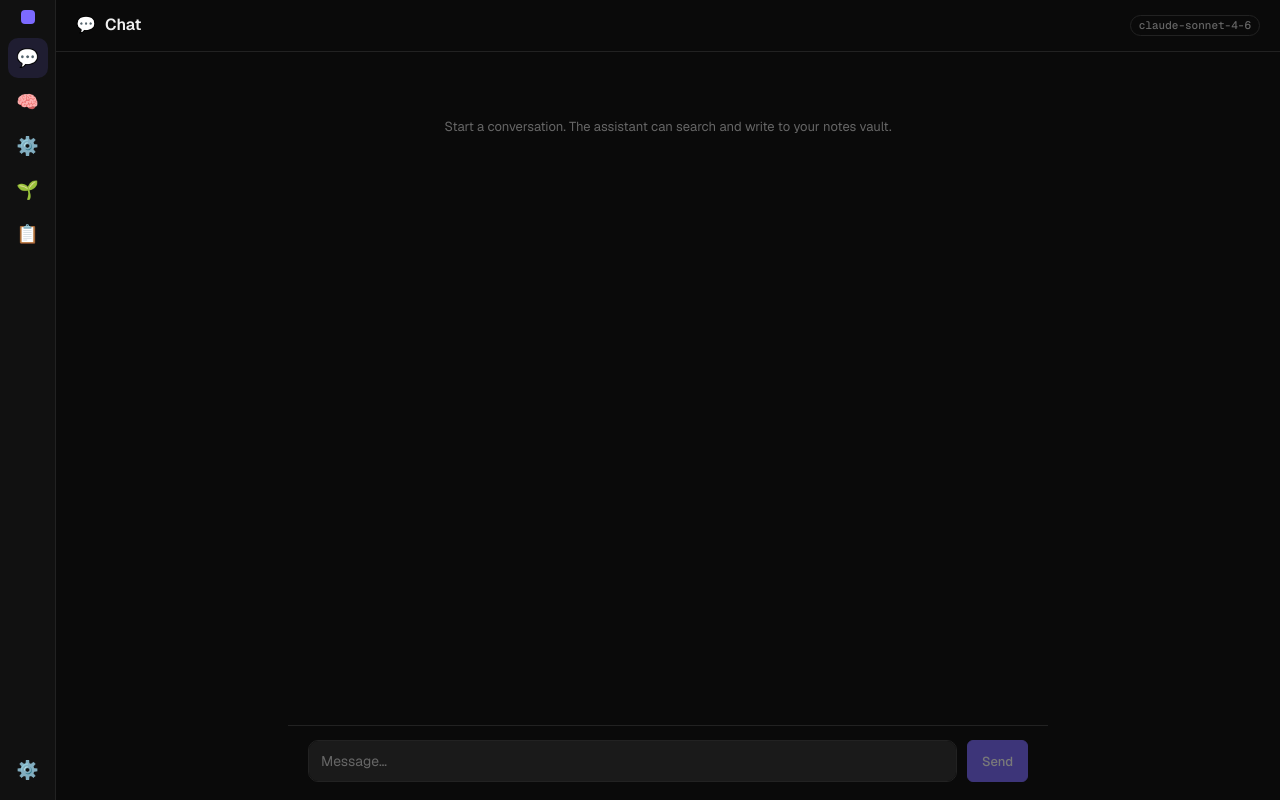
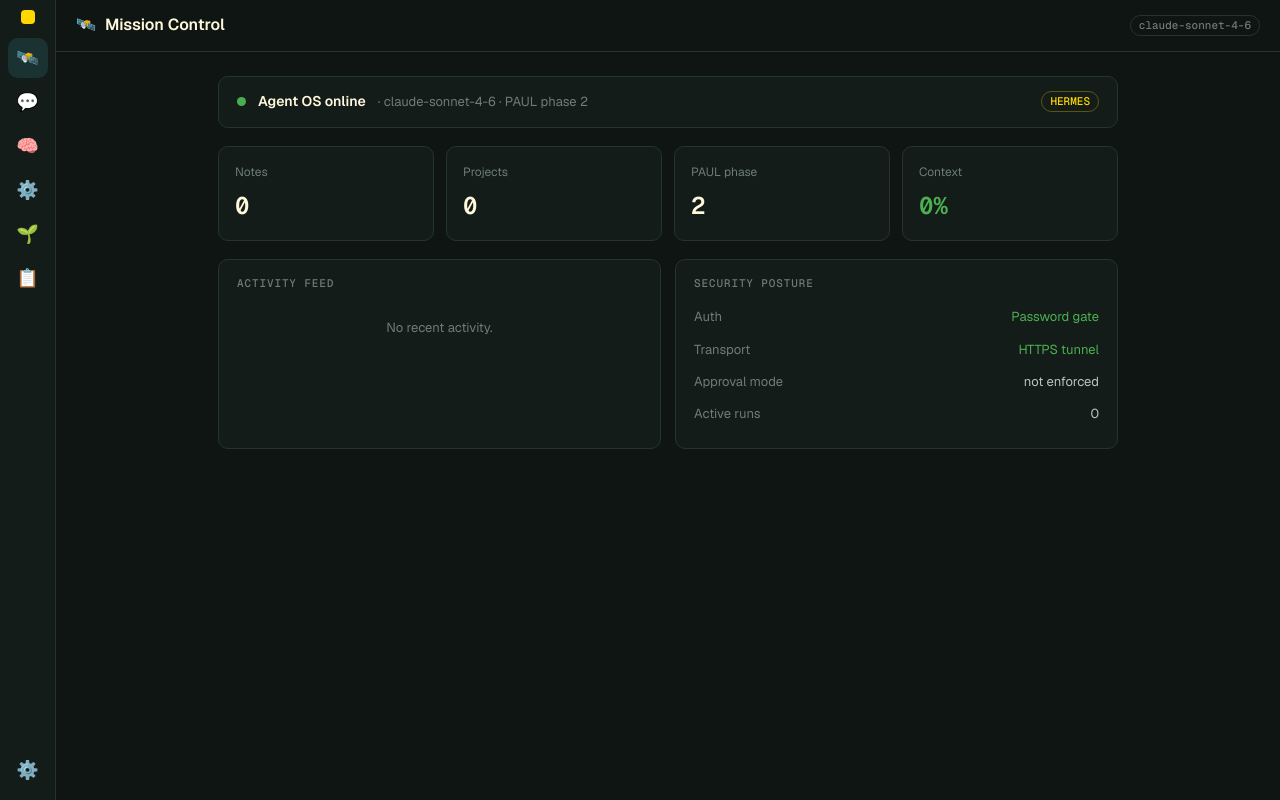
Before and after one commit to alexkers99/agent-os, a Next.js app: page / in a window 1280 px wide. Built offline with nearby package versions, Linux system fonts and the light colour scheme.

Commit message:
feat: Hermes Teal re-skin + Mission Control overview (/), chat moved to /chat

```diff
--- a/app/globals.css
+++ b/app/globals.css
@@ -1,37 +1,40 @@
 /* Agent OS — dark-first design system (purple accent). */
 
 :root {
-  /* Spec tokens */
-  --bg-base: #0a0a0a;
-  --bg-surface: #111111;
-  --bg-elevated: #1a1a1a;
-  --border: #222222;
-  --text-primary: #f0f0f0;
-  --text-muted: #666666;
-  --accent: #7c6aff;
-  --accent-dim: #7c6aff22;
-  --green: #22c55e;
-  --yellow: #eab308;
-  --red: #ef4444;
-  --blue: #3b82f6;
+  /* Hermes Teal identity — luminance-elevated teal-charcoal, no shadows */
+  --bg-base: #0E1513;
+  --bg-surface: #131C19;
+  --bg-elevated: #1E2C26;
+  --border: #243530;
+  --text-primary: #FFF8DC; /* cornsilk */
+  --text-muted: #6E7C77;
+  --accent: #4DD0E1; /* Hermes teal */
+  --accent-dim: rgba(77, 208, 225, 0.12);
+  --green: #4CAF50;
+  --yellow: #FFA726;
+  --red: #EF5350;
+  --blue: #26C6DA;
+  --gold: #FFD700; /* Hermes identity highlight */
+  --bronze: #CD7F32;
+  --amber: #FFBF00;
 
-  /* Back-compat aliases (so app/login + any legacy classes adopt the new palette) */
+  /* Back-compat aliases (so every existing class adopts the Hermes palette) */
   --bg: var(--bg-base);
   --surface: var(--bg-surface);
-  --surface-alt: #0d0d0d;
+  --surface-alt: #101714;
   --surface-hover: var(--bg-elevated);
   --text: var(--text-primary);
-  --text-secondary: #a8a8a8;
+  --text-secondary: #B8C4C0;
   --text-tertiary: var(--text-muted);
-  --accent-hover: #8d7dff;
-  --accent-ink: #ffffff;
-  --border-hover: #2e2e2e;
-  --border-strong: #3a3a3a;
+  --accent-hover: #26C6DA;
+  --accent-ink: #0E1513; /* dark text on bright teal */
+  --border-hover: #324842;
+  --border-strong: #3D5650;
   --success: var(--green);
   --warning: var(--yellow);
   --error: var(--red);
   --info: var(--blue);
-  --bg-rgb: 10, 10, 10;
+  --bg-rgb: 14, 21, 19;
 
   --radius-sm: 6px;
   --radius: 10px;
@@ -73,7 +76,7 @@ a { color: inherit; text-decoration: none; }
 .btn:active { transform: translateY(0.5px); }
 .btn:focus-visible { outline: none; border-color: var(--accent); box-shadow: 0 0 0 1px var(--accent); }
 .btn:disabled { opacity: 0.45; cursor: not-allowed; }
-.btn-primary { background: var(--accent); border-color: var(--accent); color: #fff; }
+.btn-primary { background: var(--accent); border-color: var(--accent); color: var(--accent-ink); font-weight: 600; }
 .btn-primary:hover { background: var(--accent-hover); border-color: var(--accent-hover); }
 .btn-secondary { background: var(--bg-elevated); }
 .btn-ghost { background: transparent; border-color: transparent; color: var(--text-muted); }
@@ -193,7 +196,7 @@ a { color: inherit; text-decoration: none; }
 .step { display: flex; align-items: center; gap: 8px; }
 .step-dot { width: 28px; height: 28px; border-radius: 50%; display: flex; align-items: center; justify-content: center; font-size: 12px; font-weight: 600; border: 1px solid var(--border); background: var(--bg-surface); color: var(--text-muted); }
 .step--done .step-dot { background: var(--green); border-color: var(--green); color: #06210f; }
-.step--current .step-dot { background: var(--accent); border-color: var(--accent); color: #fff; box-shadow: 0 0 0 3px var(--accent-dim); }
+.step--current .step-dot { background: var(--accent); border-color: var(--accent); color: var(--accent-ink); box-shadow: 0 0 0 3px var(--accent-dim); }
 .step-line { width: 28px; height: 1px; background: var(--border); }
 .step--done + .step .step-line, .step-line--done { background: var(--green); }
 
@@ -225,7 +228,7 @@ a { color: inherit; text-decoration: none; }
 @keyframes rise { from { opacity: 0; transform: translateY(4px); } to { opacity: 1; transform: translateY(0); } }
 /* legacy login bits */
 .brand { display: flex; align-items: center; gap: 10px; }
-.brand-mark { width: 14px; height: 14px; border-radius: 4px; background: var(--accent); }
+.brand-mark { width: 14px; height: 14px; border-radius: 4px; background: var(--gold); }
 .brand-name { font-size: 14px; font-weight: 600; }
 .link { color: var(--text-muted); transition: color var(--dur) var(--ease); }
 .link:hover { color: var(--accent); }
--- a/app/page.tsx
+++ b/app/page.tsx
@@ -1,113 +1,128 @@
 "use client";
-import { useEffect, useRef, useState } from "react";
-
-interface Msg {
-  id: string;
-  role: "user" | "assistant";
-  text: string;
-}
-
-function uid() {
-  return (globalThis.crypto?.randomUUID?.() ?? String(Math.random())).slice(0, 8);
-}
+import { useEffect, useState } from "react";
 
 const MODEL = "claude-sonnet-4-6";
 
-export default function ChatPage() {
-  const [messages, setMessages] = useState<Msg[]>([]);
-  const [text, setText] = useState("");
-  const [streaming, setStreaming] = useState(false);
-  const endRef = useRef<HTMLDivElement>(null);
-  const taRef = useRef<HTMLTextAreaElement>(null);
+interface Overview {
+  notes: number;
+  projects: number;
+  phase: string;
+  ctx: number;
+  activity: string[];
+  runs: number;
+}
+
+export default function OverviewPage() {
+  const [d, setD] = useState<Overview>({ notes: 0, projects: 0, phase: "—", ctx: 0, activity: [], runs: 0 });
 
   useEffect(() => {
-    endRef.current?.scrollIntoView({ behavior: "smooth" });
-  }, [messages]);
+    let alive = true;
+    const load = async () => {
+      const j = (p: Promise<Response>) => p.then((r) => r.json()).catch(() => ({}));
+      const [notes, seed, paul, log, state] = await Promise.all([
+        j(fetch("/api/notes")),
+        j(fetch("/api/seed")),
+        j(fetch("/api/paul/status")),
+        j(fetch("/api/log")),
+        j(fetch("/api/state")),
+      ]);
+      if (!alive) return;
+      const st = paul?.state || {};
+      setD({
+        notes: notes?.count ?? notes?.files?.length ?? 0,
+        projects: seed?.projects?.length ?? 0,
+        phase: String(st.current_phase ?? "—"),
+        ctx: typeof st.context_pct === "number" ? st.context_pct : 0,
+        activity: (log?.lines || []).slice(0, 6),
+        runs: state?.runs?.length ?? 0,
+      });
+    };
+    load();
+    const t = setInterval(load, 5000);
+    return () => {
+      alive = false;
+      clearInterval(t);
+    };
+  }, []);
 
-  // Auto-resize the textarea up to ~6 lines.
-  useEffect(() => {
-    const ta = taRef.current;
-    if (!ta) return;
-    ta.style.height = "auto";
-    ta.style.height = Math.min(ta.scrollHeight, 144) + "px";
-  }, [text]);
-
-  async function send() {
-    const t = text.trim();
-    if (!t || streaming) return;
-    const user: Msg = { id: uid(), role: "user", text: t };
-    const aId = uid();
-    const history = [...messages, user];
-    setMessages((m) => [...m, user, { id: aId, role: "assistant", text: "" }]);
-    setText("");
-    setStreaming(true);
-    try {
-      const res = await fetch("/api/chat", {
-        method: "POST",
-        headers: { "Content-Type": "application/json" },
-        body: JSON.stringify({ messages: history, agentId: "operator" }),
-      });
-      const reader = res.body!.getReader();
-      const dec = new TextDecoder();
-      for (;;) {
-        const { done, value } = await reader.read();
-        if (done) break;
-        const chunk = dec.decode(value);
-        setMessages((m) => m.map((x) => (x.id === aId ? { ...x, text: x.text + chunk } : x)));
-      }
-    } catch (e) {
-      setMessages((m) => m.map((x) => (x.id === aId ? { ...x, text: x.text + "\n[error: " + (e as Error).message + "]" } : x)));
-    } finally {
-      setStreaming(false);
-    }
-  }
+  const ctxColor = d.ctx > 85 ? "var(--red)" : d.ctx >= 70 ? "var(--yellow)" : "var(--green)";
 
   return (
     <div className="page">
       <header className="page-header">
         <span className="page-title">
-          <span aria-hidden>💬</span> Chat
+          <span aria-hidden>🛰️</span> Mission Control
         </span>
         <div className="page-header-actions">
           <span className="tag">{MODEL}</span>
         </div>
       </header>
 
-      <div className="page-body">
-        <div className="chat-stream">
-          {messages.length === 0 && (
-            <div className="empty">Start a conversation. The assistant can search and write to your notes vault.</div>
-          )}
-          {messages.map((m) => (
-            <div key={m.id} className={`bubble bubble--${m.role === "user" ? "user" : "ai"} rise`}>
-              {m.role === "assistant" && <div className="bubble-name">Assistant</div>}
-              {m.text}
-              {m.role === "assistant" && streaming && m.text === "" && <span className="caret" />}
-            </div>
-          ))}
-          <div ref={endRef} />
+      <div className="page-body" style={{ padding: 24 }}>
+        <div style={{ maxWidth: 900, margin: "0 auto", display: "flex", flexDirection: "column", gap: 18 }}>
+          {/* Status strip */}
+          <div className="card" style={{ padding: "14px 18px", display: "flex", alignItems: "center", gap: 12, flexWrap: "wrap" }}>
+            <span className="dot dot--pulse" style={{ background: "var(--green)", color: "var(--green)", width: 9, height: 9 }} />
+            <span style={{ fontWeight: 600 }}>Agent OS online</span>
+            <span style={{ color: "var(--text-muted)", fontSize: 13 }}>
+              · {MODEL} · PAUL phase {d.phase}
+            </span>
+            <span className="tag" style={{ marginLeft: "auto", color: "var(--gold)", borderColor: "rgba(255,215,0,0.3)" }}>
+              HERMES
+            </span>
+          </div>
+
+          {/* Metric cards */}
+          <div style={{ display: "grid", gridTemplateColumns: "repeat(auto-fit, minmax(160px, 1fr))", gap: 12 }}>
+            <Metric label="Notes" value={d.notes} />
+            <Metric label="Projects" value={d.projects} />
+            <Metric label="PAUL phase" value={d.phase} />
+            <Metric label="Context" value={`${d.ctx}%`} color={ctxColor} />
+          </div>
+
+          {/* Panels */}
+          <div style={{ display: "grid", gridTemplateColumns: "repeat(auto-fit, minmax(280px, 1fr))", gap: 14 }}>
+            <section className="card" style={{ padding: 18 }}>
+              <div className="panel-title" style={{ marginBottom: 12 }}>Activity Feed</div>
+              {d.activity.length === 0 && <div className="empty" style={{ padding: 16 }}>No recent activity.</div>}
+              <div style={{ display: "flex", flexDirection: "column", gap: 8 }}>
+                {d.activity.map((line, i) => (
+                  <div key={i} style={{ display: "flex", gap: 8, fontSize: 13 }}>
+                    <span className="dot" style={{ background: "var(--accent)", color: "var(--accent)", marginTop: 6 }} />
+                    <span style={{ color: "var(--text-secondary)", wordBreak: "break-word" }}>{line}</span>
+                  </div>
+                ))}
+              </div>
+            </section>
+
+            <section className="card" style={{ padding: 18 }}>
+              <div className="panel-title" style={{ marginBottom: 12 }}>Security Posture</div>
+              <Row label="Auth" value="Password gate" ok />
+              <Row label="Transport" value="HTTPS tunnel" ok />
+              <Row label="Approval mode" value="not enforced" />
+              <Row label="Active runs" value={String(d.runs)} />
+            </section>
+          </div>
         </div>
-      </div>
-
-      <div className="composer">
-        <textarea
-          ref={taRef}
-          className="input"
-          rows={1}
-          placeholder="Message…"
-          value={text}
-          onChange={(e) => setText(e.target.value)}
-          onKeyDown={(e) => {
-            if (e.key === "Enter" && !e.shiftKey) {
-              e.preventDefault();
-              send();
-            }
-          }}
-        />
-        <button className="btn btn-primary" onClick={send} disabled={streaming || !text.trim()}>
-          {streaming ? "…" : "Send"}
-        </button>
       </div>
     </div>
   );
 }
+
+function Metric({ label, value, color }: { label: string; value: string | number; color?: string }) {
+  return (
+    <div style={{ background: "var(--bg-surface)", border: "1px solid var(--border)", borderRadius: "var(--radius)", padding: 16 }}>
+      <div style={{ fontSize: 12, color: "var(--text-muted)", marginBottom: 6 }}>{label}</div>
+      <div className="mono" style={{ fontSize: 24, fontWeight: 600, color: color || "var(--text-primary)" }}>{value}</div>
+    </div>
+  );
+}
+
+function Row({ label, value, ok }: { label: string; value: string; ok?: boolean }) {
+  return (
+    <div style={{ display: "flex", justifyContent: "space-between", padding: "6px 0", fontSize: 13 }}>
+      <span style={{ color: "var(--text-muted)" }}>{label}</span>
+      <span style={{ color: ok ? "var(--green)" : "var(--text-secondary)" }}>{value}</span>
+    </div>
+  );
+}
--- a/components/CommandPalette.tsx
+++ b/components/CommandPalette.tsx
@@ -19,7 +19,8 @@ export default function CommandPalette() {
 
   const items: Item[] = useMemo(
     () => [
-      { id: "n-chat", group: "Navigation", icon: "💬", label: "Chat", run: () => router.push("/") },
+      { id: "n-overview", group: "Navigation", icon: "🛰️", label: "Overview", run: () => router.push("/") },
+      { id: "n-chat", group: "Navigation", icon: "💬", label: "Chat", run: () => router.push("/chat") },
       { id: "n-memory", group: "Navigation", icon: "🧠", label: "Memory", run: () => router.push("/memory") },
       { id: "n-paul", group: "Navigation", icon: "⚙️", label: "PAUL", run: () => router.push("/paul") },
       { id: "n-seed", group: "Navigation", icon: "🌱", label: "Seed", run: () => router.push("/seed") },
--- a/components/layout/Sidebar.tsx
+++ b/components/layout/Sidebar.tsx
@@ -3,11 +3,12 @@ import { useEffect } from "react";
 import { usePathname, useRouter } from "next/navigation";
 
 const NAV = [
-  { icon: "💬", label: "Chat", href: "/", k: "1" },
-  { icon: "🧠", label: "Memory", href: "/memory", k: "2" },
-  { icon: "⚙️", label: "PAUL", href: "/paul", k: "3" },
-  { icon: "🌱", label: "Seed", href: "/seed", k: "4" },
-  { icon: "📋", label: "Log", href: "/log", k: "5" },
+  { icon: "🛰️", label: "Overview", href: "/", k: "1" },
+  { icon: "💬", label: "Chat", href: "/chat", k: "2" },
+  { icon: "🧠", label: "Memory", href: "/memory", k: "3" },
+  { icon: "⚙️", label: "PAUL", href: "/paul", k: "4" },
+  { icon: "🌱", label: "Seed", href: "/seed", k: "5" },
+  { icon: "📋", label: "Log", href: "/log", k: "6" },
 ];
 
 export default function Sidebar() {
```
Also changed, not shown: app/chat/page.tsx (added, +112 -0 lines).
